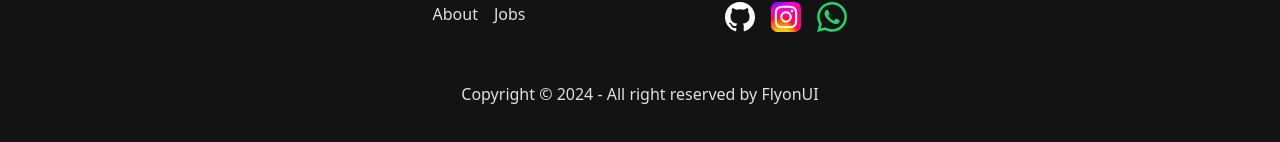
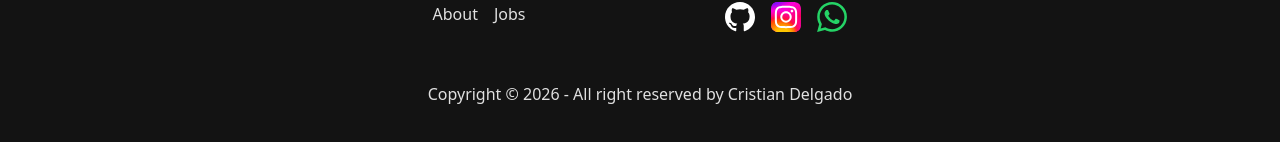
Before and after one commit to Antreslord/antreslord.github.io, a React (Vite) app: page /alien-attack in a window 1280 px wide. Shown: the part 3030-3172 px from the top of the page. Built offline with nearby package versions, Linux system fonts and the light colour scheme; a web font is replaced by a local one.

Commit message:
portfolio actualizado

```diff
--- a/src/components/Footer.tsx
+++ b/src/components/Footer.tsx
@@ -26,7 +26,7 @@ const Footer = () => {
                 </nav>
             </div>
             <aside>
-                <p className="w-full text-center">Copyright © 2024 - All right reserved by FlyonUI</p>
+                <p className="w-full text-center">Copyright © 2026 - All right reserved by Cristian Delgado</p>
             </aside>
         </footer>
     )
```
